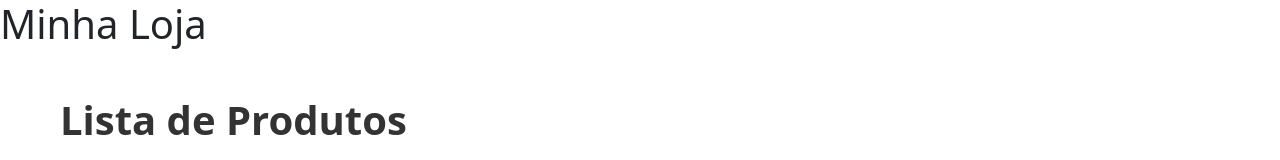
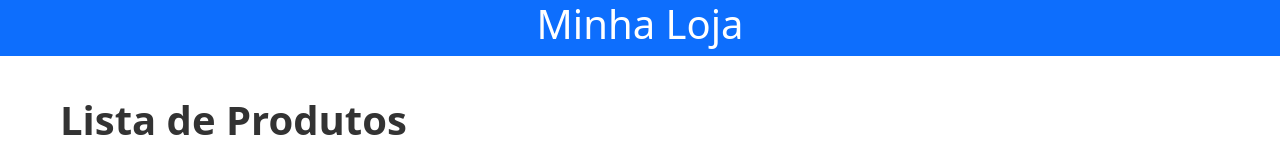
Before and after one commit to estefanostroher/my-store, a React (Vite) app: page / in a window 1280 px wide. Shown: the top 160 px of the page. Built offline with nearby package versions, Linux system fonts and the light colour scheme; data requests are answered from the project's data file.

Commit message:
adjusts bootstrap header

```diff
--- a/package.json
+++ b/package.json
@@ -14,7 +14,8 @@
     "react": "^19.1.1",
     "react-bootstrap": "^2.10.10",
     "react-dom": "^19.1.1",
-    "react-icons": "^5.5.0"
+    "react-icons": "^5.5.0",
+    "react-router-dom": "^7.9.4"
   },
   "devDependencies": {
     "@eslint/js": "^9.36.0",
--- a/src/components/header/index.jsx
+++ b/src/components/header/index.jsx
@@ -1,6 +1,6 @@
 const Header = () => {
     return (
-        <header className="d-flex align-items-center header-container">
+        <header className="d-flex align-items-center header-container  justify-content-center bg-primary color-white text-white">
             <h1>Minha Loja</h1>
         </header>
     )
```
Also changed, not shown: 2 other files (tests, documents, lock files or other folders).
